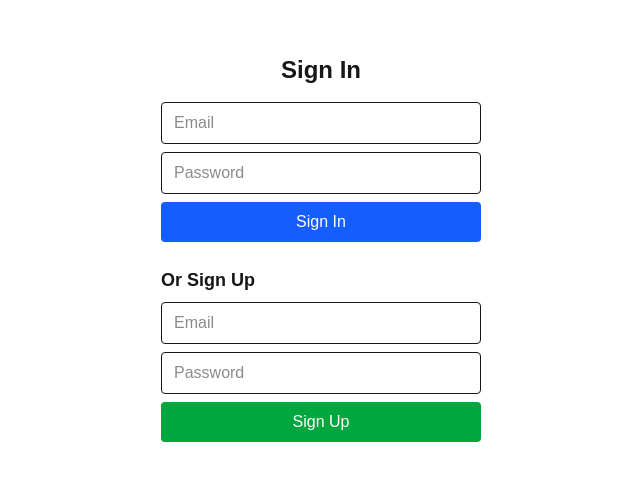
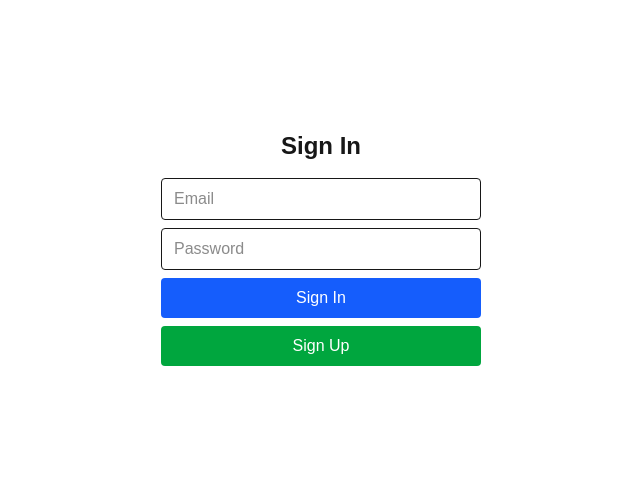
Before and after one commit to samuelmholley1/Life-Command-Rebuild, a Next.js app in the folder apps/web/: page /login in a window 1280 px wide. Shown: the part 152-632 px from the top of the page, without its empty margins (319-959 px from the left). Built offline with nearby package versions, Linux system fonts and the light colour scheme.

Commit message:
fix: use @/ alias for supabase import and correct searchParams usage in LoginPage

```diff
--- a/apps/web/app/login/actions.ts
+++ b/apps/web/app/login/actions.ts
@@ -1,15 +1,12 @@
 'use server';
-import { createServerClient } from '@supabase/ssr';
-import { cookies } from 'next/headers';
+import { createSupabaseServerClient } from '@/lib/supabase/server';
 import { redirect } from 'next/navigation';
 import { revalidatePath } from 'next/cache';
 
 export async function login(formData: FormData) {
   const email = formData.get('email') as string;
   const password = formData.get('password') as string;
-  const supabase = createServerClient({
-    cookies,
-  });
+  const supabase = createSupabaseServerClient();
   const { error } = await supabase.auth.signInWithPassword({ email, password });
   if (error) {
     redirect(`/login?error=${encodeURIComponent(error.message)}`);
@@ -21,9 +18,7 @@ export async function login(formData: FormData) {
 export async function signup(formData: FormData) {
   const email = formData.get('email') as string;
   const password = formData.get('password') as string;
-  const supabase = createServerClient({
-    cookies,
-  });
+  const supabase = createSupabaseServerClient();
   const { error } = await supabase.auth.signUp({ email, password });
   if (error) {
     redirect(`/login?error=${encodeURIComponent(error.message)}`);
--- a/apps/web/app/login/page.tsx
+++ b/apps/web/app/login/page.tsx
@@ -1,12 +1,14 @@
 import { login, signup } from './actions';
 
-export default function LoginPage({ searchParams }: { searchParams?: { error?: string } }) {
+// The component now correctly receives searchParams as a prop
+export default function LoginPage({
+  searchParams,
+}: {
+  searchParams: { message: string };
+}) {
   return (
     <div className="flex flex-col items-center justify-center min-h-screen">
       <h1 className="text-2xl font-bold mb-4">Sign In</h1>
-      {searchParams?.error && (
-        <div className="mb-4 text-red-600">{decodeURIComponent(searchParams.error)}</div>
-      )}
       <form action={login} method="POST" className="flex flex-col gap-2 w-80">
         <input
           type="email"
@@ -23,25 +25,10 @@ export default function LoginPage({ searchParams }: { searchParams?: { error?: s
           className="border rounded px-3 py-2"
         />
         <button type="submit" className="bg-blue-600 text-white rounded px-3 py-2">Sign In</button>
+        <button formAction={signup} className="bg-green-600 text-white rounded px-3 py-2">Sign Up</button>
       </form>
-      <form action={signup} method="POST" className="flex flex-col gap-2 w-80 mt-6">
-        <h2 className="text-lg font-semibold">Or Sign Up</h2>
-        <input
-          type="email"
-          name="email"
-          placeholder="Email"
-          required
-          className="border rounded px-3 py-2"
-        />
-        <input
-          type="password"
-          name="password"
-          placeholder="Password"
-          required
-          className="border rounded px-3 py-2"
-        />
-        <button type="submit" className="bg-green-600 text-white rounded px-3 py-2">Sign Up</button>
-      </form>
+      {/* We now safely read the message from the prop */}
+      {searchParams.message && <p>{searchParams.message}</p>}
     </div>
   );
 }
```
